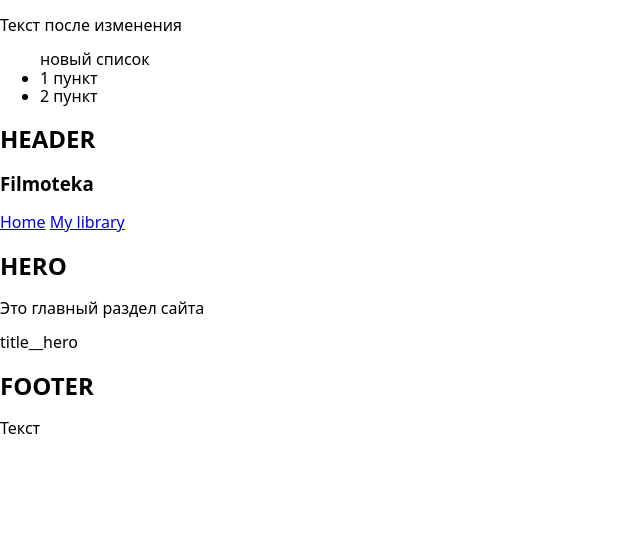
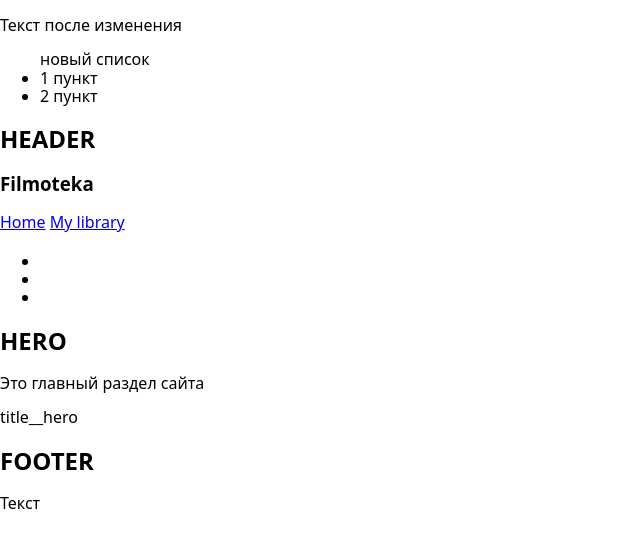
Before and after one commit to dmitriydegtyarev/JS-team-project-test-withData, a website: page src/index.html in a window 1280 px wide. Shown: the whole page, without its empty margins (0-640 px from the left). Drawn offline with nearby package versions, Linux system fonts and the light colour scheme; files that its build step writes are made by us from their sources.

Commit message:
сделал ошибки в header
Вложил в UL теги p и H2. Code reviewer  должен отправить на fix

```diff
--- a/src/partials/header.html
+++ b/src/partials/header.html
@@ -5,6 +5,13 @@
     <h3>Filmoteka</h3>
     <a href="#" class="link">Home</a>
     <a href="#" class="link">My library</a>
+    <ul>
+      <h2></h2>
+      <p></p>
+      <li></li>
+      <li></li>
+      <li></li>
+    </ul>
 
 
 
```
